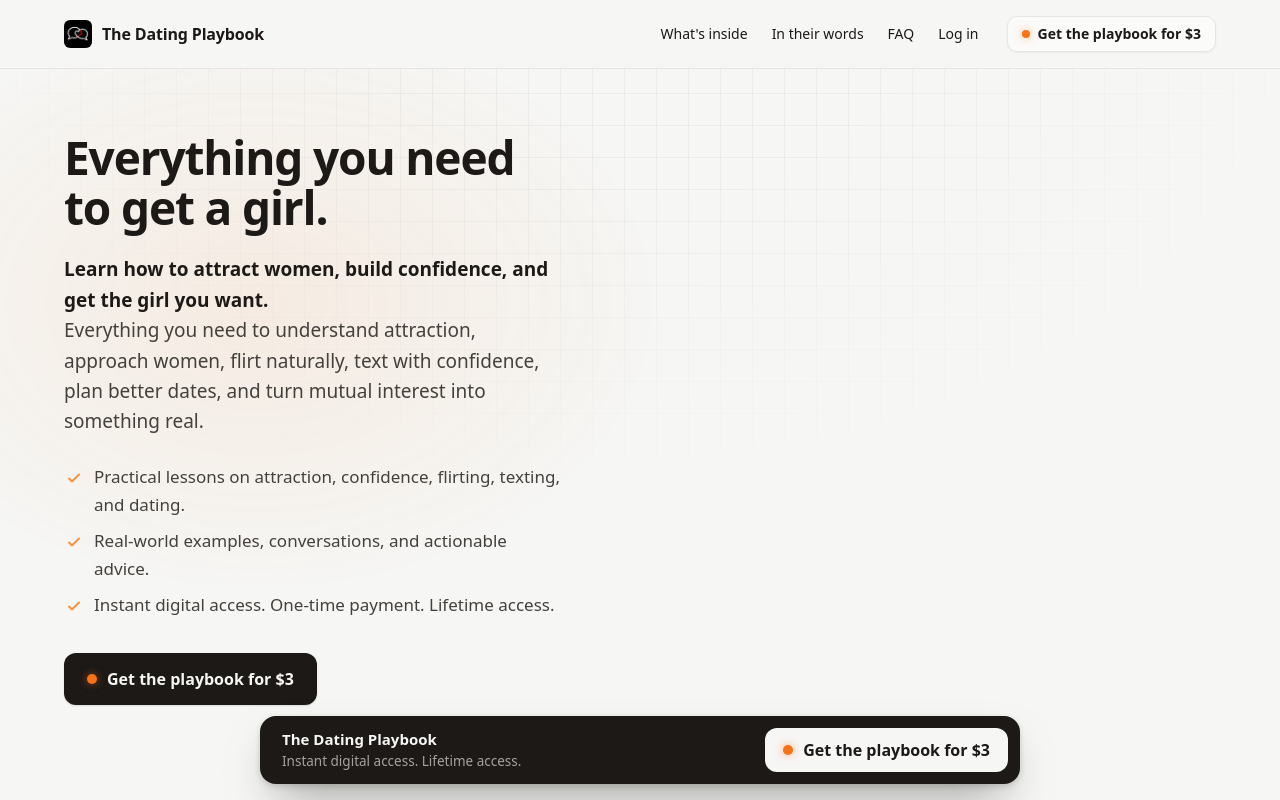
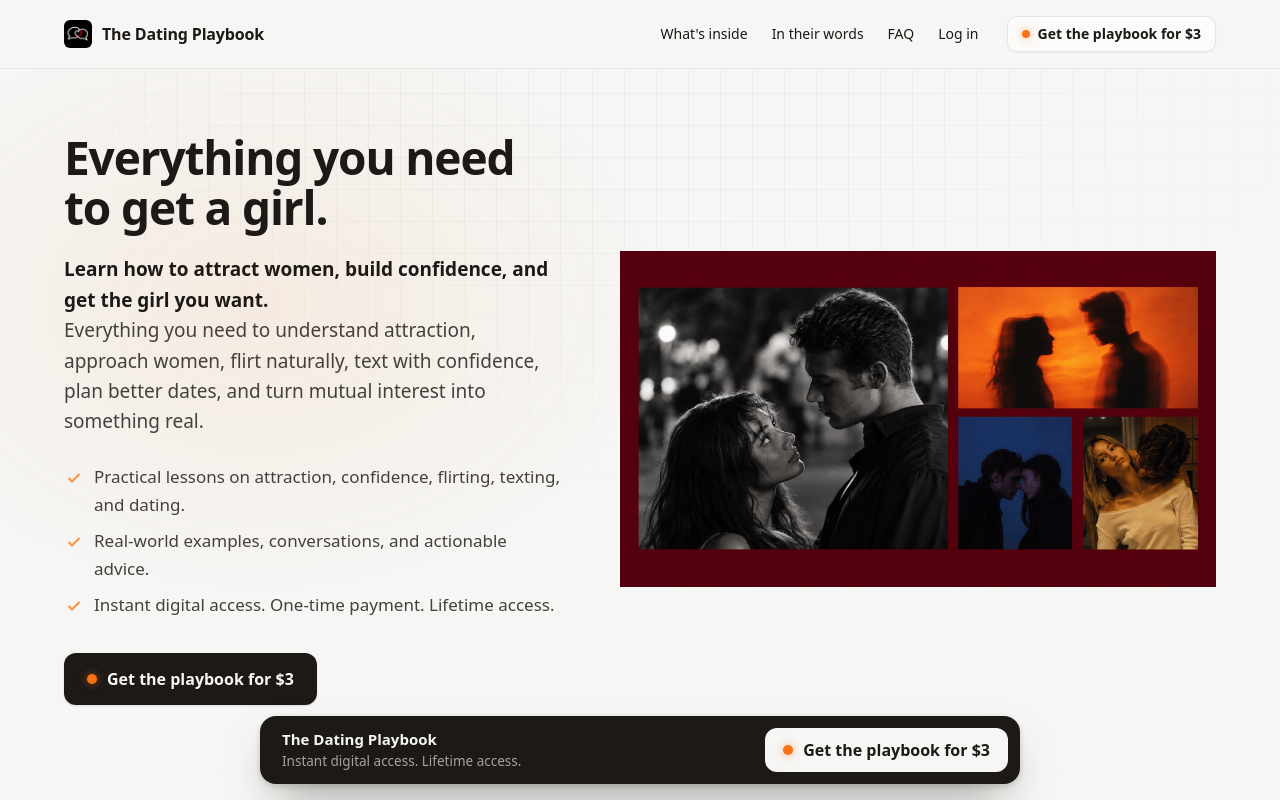
Before and after one commit to Ravishankar802/The-Plugd, a Next.js app: page / in a window 1280 px wide. Shown: the top 800 px of the page. Built offline with nearby package versions, Linux system fonts and the light colour scheme; no server answers.

Commit message:
feat: add romantic collage to landing page hero

```diff
--- a/src/components/HomePageClient.tsx
+++ b/src/components/HomePageClient.tsx
@@ -214,8 +214,18 @@ export default function HomePageClient({
               </div>
             </div>
 
-            {/* Right Hero Column — LEAVE EMPTY (Clean Negative Space, No images, No placeholders) */}
-            <div className="hidden lg:block min-h-[340px] xl:min-h-[400px]" aria-hidden="true" />
+            {/* Right Hero Column */}
+            <div className="w-full max-w-[640px] lg:max-w-none flex items-center justify-center lg:justify-end">
+              <Image
+                src="/dating-couple-collage.png"
+                alt="The Dating Playbook romantic couple collage"
+                width={1024}
+                height={576}
+                sizes="(max-width: 1024px) 100vw, 640px"
+                priority
+                className="w-full h-auto block"
+              />
+            </div>
           </div>
         </div>
       </section>
```
Also changed, not shown: public/dating-couple-collage.png (added).
